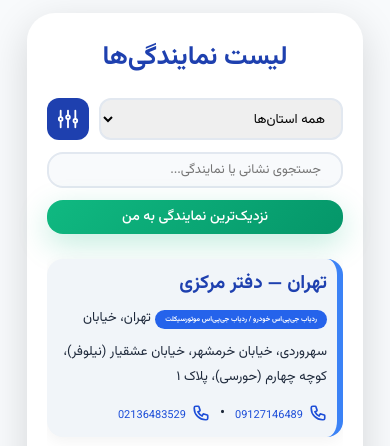
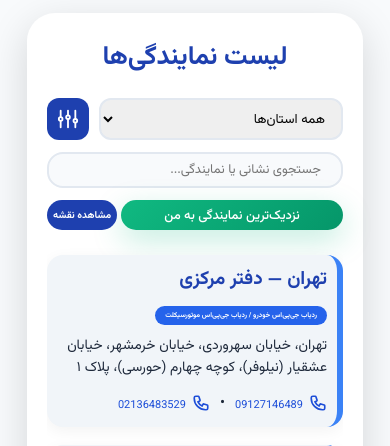
Before and after one commit to ArshiyaAmraji/lander-representatives, a PHP site: page / in a window 390 px wide. Shown: the part 81-527 px from the top of the page. Run offline with PHP 8.4, Linux system fonts and the light colour scheme.

Commit message:
see map botton added

```diff
--- a/index.html
+++ b/index.html
@@ -70,9 +70,23 @@
                 </select>
 
                 <input type="text" id="searchBox" placeholder="جستجوی نشانی یا نمایندگی...">
-                <button id="findNearestBtn" class="nearest-inline-btn">
-                  نزدیک‌ترین نمایندگی به من
+
+                <!-- دسکتاپ + موبایل -->
+                <button id="findNearestBtn" class="nearest-inline-btn desktop-nearest">
+                نزدیک‌ترین نمایندگی به من
                 </button>
+
+                <!-- فقط موبایل -->
+                <div class="action-row mobile-actions">
+                <button id="findNearestBtnMobile" class="nearest-inline-btn">
+                    نزدیک‌‌‌‌ترین نمایندگی به من
+                </button>
+
+                <button class="go-to-map-btn">
+                مشاهده نقشه
+                </button>
+                </div>
+
 
                 <div id="agencyList"></div>
             </div>
--- a/main.js
+++ b/main.js
@@ -73,8 +73,8 @@ document.addEventListener('DOMContentLoaded', function () {
         { city: "تهران", name: "دیجی سام (سامان آذرخوش)", lat: 35.68696559794489, lng: 51.42165512396892, addr: "تهران، میدان امام خمینی، اول فردوسی، پشت شهرداری، پاساژ لباف، طبقه 1", phone: "09127146489 / 02136483529", type: "ردیاب جی‌پی‌اس خودرو / ردیاب جی‌پی‌اس موتورسیکلت" },
         { city: "تهران", name: "فروشگاه موتوتیونینگ محسن (آقای شاملو)", lat: 35.654444524066555, lng: 51.49072091700788, addr: "تهران، اتوبان بسیج، ۲۰ متری افسریه، ۱۵ متری اول، نبش کوچه کنگاوری (۲۹)", phone: "02133145521 / 02138333099", type: "ردیاب جی‌پی‌اس موتورسیکلت" },
         { city: "تهران", name: "فروشگاه رحمانی (آقای مهران رحمانی)", lat: 35.7012, lng: 51.3456, addr: "تهران، خیابان عباسی، نبش دومین کوچه سمت چپ، پلاک ۲۹۴", phone: "09128404537 / 02155418982", type: "ردیاب جی‌پی‌اس خودرو / ردیاب جی‌پی‌اس موتورسیکلت" },
-        { city: "تهران", name: "فروشگاه جام جم (آقای فرید نظری)", lat: 35.741102313508165, lng: 51.549681004715055, addr: "تهرانپارس، خیابان ۱۹۶ شرقی، پلاک ۲۲۹", phone: "09128300310 / 0217786751", type: "ردیاب جی‌پی‌اس خودرو / ردیاب جی‌پی‌اس موتورسیکلت" },
-        { city: "تهران", name: "لندرشاپ (آقای رسولی)", lat: 35.71284720177635, lng: 51.36928971854059, addr: "تهران، ستارخان، بین شادمان و بهبودی، بعد از کوچه علی نجاری، پلاک ۲۴۴، طبقه اول", phone: "09122151330 / 02166559575", type: "ردیاب جی‌پی‌اس خودرو / ردیاب جی‌پی‌اس موتورسیکلت" },
+        { city: "تهران", name: "فروشگاه جام جم (آقای فرید نظری)", lat: 35.74112645085245, lng:51.549589049711265, addr: "تهرانپارس، خیابان ۱۹۶ شرقی، پلاک ۲۲۹", phone: "09128300310 / 0217786751", type: "ردیاب جی‌پی‌اس خودرو / ردیاب جی‌پی‌اس موتورسیکلت" },
+        { city: "تهران", name: "لندرشاپ (آقای رسولی)", lat: 35.71284445034936, lng:51.36932671244907, addr: "تهران، ستارخان، بین شادمان و بهبودی، بعد از کوچه علی نجاری، پلاک ۲۴۴، طبقه اول", phone: "09122151330 / 02166559575", type: "ردیاب جی‌پی‌اس خودرو / ردیاب جی‌پی‌اس موتورسیکلت" },
         { city: "تهران", name: "فروشگاه علی (آقای احسان فکری)", lat: 35.745, lng: 51.39, addr: "خیابان شریعتی بعداز مترو قیطریه بلوار صبا پلاک ۱۶۳", phone: "09123129396", type: "ردیاب جی‌پی‌اس خودرو / ردیاب جی‌پی‌اس موتورسیکلت" },
         { city: "تهران", name: "زنگوله (مهرداد گرجی)", lat: 35.735, lng: 51.3234, addr: "تهرانپارس، میدان شاهد، خیابان ۱۹۶ شرقی، بین خیابان ۱۳۱ و ۱۳۳، پلاک ۳۷۳", phone: "09354223037", type: "ردیاب جی‌پی‌اس خودرو / ردیاب جی‌پی‌اس موتورسیکلت" },
         { city: "کرج", name: "نمایندگی کرج", lat: 35.8321, lng: 50.9654, addr: "جهانشهر، بلوار جمهوری", phone: "026-32511223", type: "فروش و نصب" },
@@ -98,7 +98,6 @@ document.addEventListener('DOMContentLoaded', function () {
     // --------------------------------------------------
     // ساخت مارکرها و آیتم‌های لیست
     // --------------------------------------------------
-// تابع مشترک برای ساخت شماره تلفن (با آیکون و چند شماره)
     function getPhoneHtml(phone, forPopup = false) {
         const phones = phone.split('/').map(p => p.trim());
         let html = '';
@@ -172,12 +171,15 @@ document.addEventListener('DOMContentLoaded', function () {
         item.className = 'agency-item';
         item.innerHTML = `
             <strong>${title}</strong>
+
             <div class="activity-badge" style="background:${getTypeColor(a.type)}">
                 ${a.type}
             </div>
-            <small class="agency-address">
+
+            <div class="agency-address">
                 ${a.addr}
-            </small>
+            </div>
+
             <div class="phone-section">
                 ${getPhoneHtml(a.phone)}
             </div>`;
@@ -215,8 +217,8 @@ document.addEventListener('DOMContentLoaded', function () {
     };
 
     const citiesByProvince = {
-        tehran: ["تهران", "ری", "شمیرانات", "اسلامشهر"],
-        alborz: ["کرج", "فردیس", "نظرآباد"],
+        tehran: ["تهران", "ری", "اسلامشهر", "شهرقدس", "شهریار", "ملارد", "رباط‌کریم", "ورامین"],
+        alborz: ["کرج", "فردیس", "نظرآباد", "هشتگرد"],
         khorasan: ["مشهد"],
         esfahan: ["اصفهان"],
         fars: ["شیراز"],
@@ -229,15 +231,50 @@ document.addEventListener('DOMContentLoaded', function () {
     const citySelect = document.getElementById('citySelect');
 
     const configZoom = {
-        tehran: { center: [35.7210, 51.3890], zoom: 11 },
-        alborz: { center: [35.8350, 50.9700], zoom: 12 },
+        tehran: { center: [35.7210, 51.3890], zoom: 10 },
+        alborz: { center: [35.864412, 50.869161], zoom: 11 },
         khorasan: { center: [36.2970, 59.6062], zoom: 12 },
         esfahan: { center: [32.6539, 51.6660], zoom: 12 },
         fars: { center: [29.5918, 52.5833], zoom: 12 },
         azerbaijan: { center: [38.0667, 46.2833], zoom: 12 },
         gilan: { center: [37.2808, 49.5832], zoom: 12 },
-        qom: { center: [34.6399, 50.8759], zoom: 13 }
+        qom: { center: [34.6399, 50.8759], zoom: 12 }
     };
+
+    const cityZoom = {
+    /* TEHRAN */
+    تهران: { center: [35.716591878079015, 51.38105218213784], zoom: 11 },
+    ری: { center: [35.608183934558504, 51.43787509395348], zoom: 13 },
+    // شمیرانات: { center: [35.9300, 51.5500], zoom: 12 },
+    اسلامشهر: { center: [35.5466, 51.2350], zoom: 13 },
+    شهرقدس: {center: [35.71292927488953, 51.112971015985885], zoom: 12},
+    شهریار: {center: [35.6516473445175, 51.05985195439067], zoom:12},
+    ملارد: {center: [35.666972786004735, 50.97893595334336], zoom:14},
+    رباط‌کریم: {center: [35.476350, 51.091510], zoom: 13},
+    ورامین: {center: [35.323419270747564, 51.64835812010148], zoom:13},
+    /* ALBORZ */
+    کرج: {center: [35.83539496990256, 50.96039016755198], zoom:13},
+    فردیس: {center: [35.72168883896977, 50.975896225677104], zoom:13},
+    نظرآباد: {center: [35.95595724707945, 50.60956848768328], zoom:13},
+    هشتگرد: {center: [35.961471759314804, 50.67867497466834], zoom:13},
+
+    };
+
+    citySelect.addEventListener('change', function () {
+    currentCity = this.value;
+
+    if (currentCity && cityZoom[currentCity]) {
+        map.setView(
+        cityZoom[currentCity].center,
+        cityZoom[currentCity].zoom,
+        { animate: true }
+        );
+    }
+
+    filterList();
+    });
+
+
 
     provinceSelect.addEventListener('change', function () {
         const key = this.value;
@@ -463,3 +500,10 @@ document.addEventListener('DOMContentLoaded', function () {
     const nearestBtn = document.getElementById('findNearestBtn');
     if (nearestBtn) nearestBtn.addEventListener('click', findNearestAgency);
 });
+
+document.querySelector('.go-to-map-btn')?.addEventListener('click', () => {
+  document.getElementById('map').scrollIntoView({
+    behavior: 'smooth',
+    block: 'start'
+  });
+});
--- a/style.css
+++ b/style.css
@@ -365,9 +365,9 @@ body {
 /* نوع فعالیت در پاپ‌آپ نقشه */
 .activity-tag {
     display: inline-block;
-    color: rgb(114, 114, 114);
+    color: 475569;
     font-size: 13px;
-    font-weight: 700;
+    font-weight: 500;
     padding: 5px 1px;
     border-radius: 20px;
     margin-top: 6px;
@@ -623,7 +623,6 @@ body {
 }
 
 .nearest-control button {
-    width: 48px;
     height: 40px;
     border-radius: 14px;
     border: none;
@@ -655,10 +654,11 @@ body {
     color: white;
     font-family: 'Vazirmatn', sans-serif;
     font-weight: 500;
-    font-size: 14px;
+    font-size: 13px;
     cursor: pointer;
     box-shadow: 0 10px 30px rgba(16,185,129,0.25);
     transition: all .25s ease;
+    height: 30px;
 }
 
 .nearest-inline-btn:hover {
@@ -696,6 +696,10 @@ body {
 .agency-item.nearest-one .agency-address,
 .agency-item.nearest-one .agency-address a {
     color: white !important;
+}
+
+.agency-address {
+    font-size: 14px;
 }
 
 .distance-tag {
@@ -793,3 +797,42 @@ body {
 
 }
 }
+
+/* ===== دسکتاپ ===== */
+.desktop-nearest {
+  display: block;
+}
+
+/* ===== موبایل (پیش‌فرض مخفی) ===== */
+.mobile-actions {
+  display: none;
+}
+
+@media (max-width: 992px) {
+  .desktop-nearest {
+    display: none;
+  }
+
+  .mobile-actions {
+    display: flex;
+    gap: 10px;
+  }
+
+  #findNearestBtnMobile {
+    flex: 3;
+    margin-left: -6px;
+  }
+
+  .go-to-map-btn {
+    flex: 1;
+    border-radius: 16px;
+    border: none;
+    background: #1e40af;
+    color: white;
+    font-size: 10px;
+    font-weight: 600;
+    height: 30px;
+    font-family: 'Vazirmatn', sans-serif;
+
+  }
+}
```
